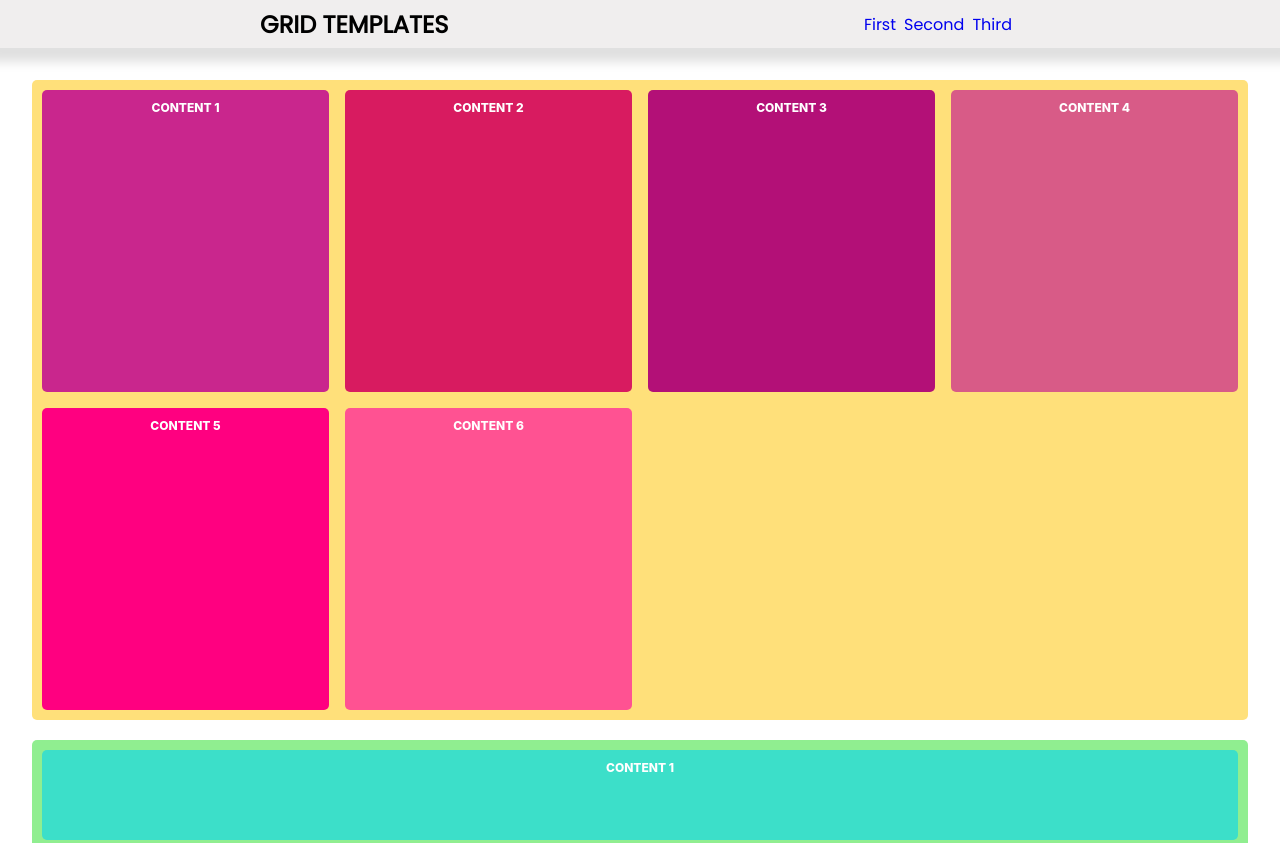
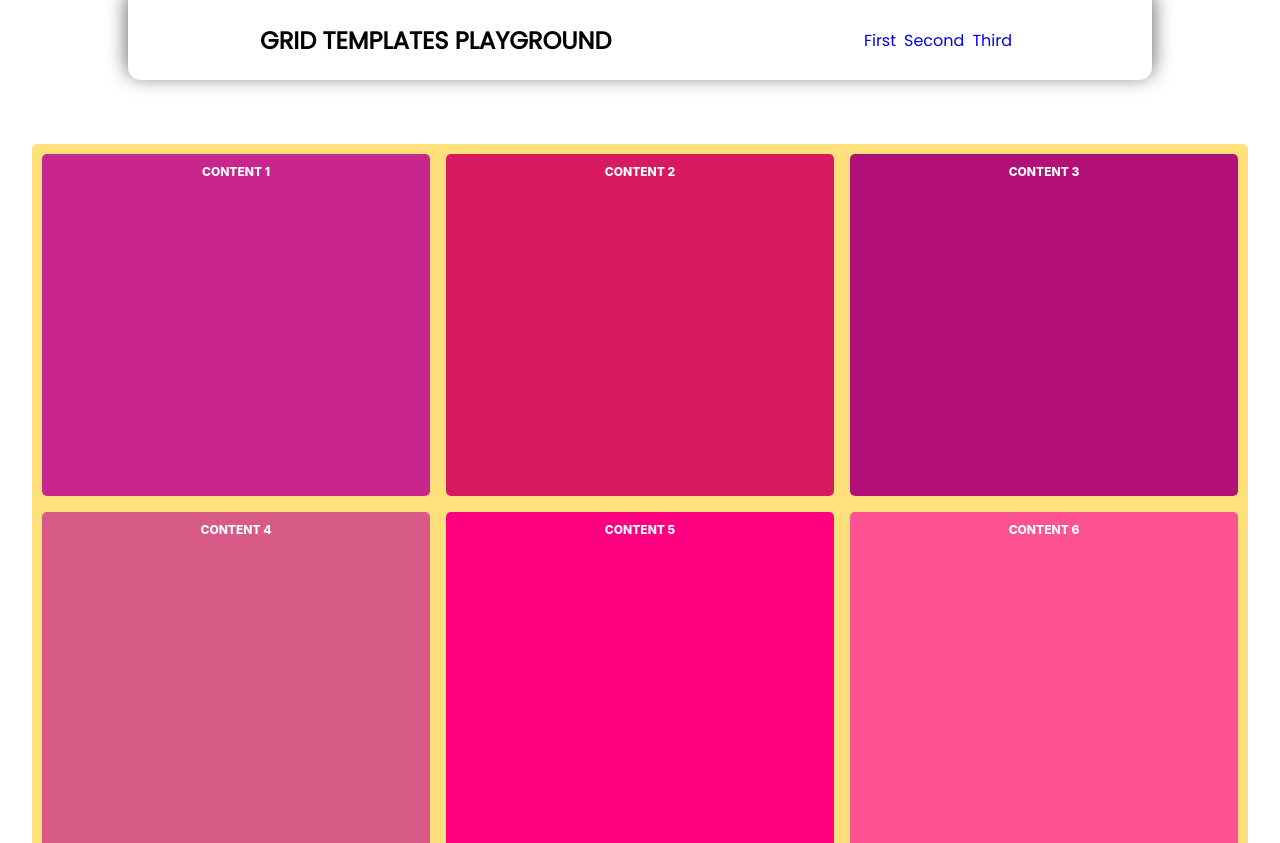
Before and after one commit to 10063987/grid, a plain HTML site: page index.html in a window 1280 px wide. Shown: the top 843 px of the page. Drawn offline with Linux system fonts and the light colour scheme.

Commit message:
navbar style improved

```diff
--- a/index.html
+++ b/index.html
@@ -10,7 +10,7 @@
 <body>
     <nav>
         <div class="nav-container">
-            <h2>Grid Templates</h2>
+            <h2>Grid Templates PlayGround</h2>
             <ul>
                 <li><a href="./index.html">First</a></li>
                 <li><a href="./second.html">Second</a></li>
--- a/style.css
+++ b/style.css
@@ -21,13 +21,20 @@ a{ text-decoration: none;}
 ul{ list-style-type: none;}
 
 nav{
-    background: rgb(240, 238, 238);
-    box-shadow: 0px 4px 10px 10px #e0e0e0;
-    height: 3rem;
+    background: rgb(255, 255, 255);
+    box-shadow: 0px -5px 20px 1px rgb(100, 100, 100);
+    height: 5rem;
     display: grid;
     align-items: center;
     font-family: var(--bodyFont);
-    margin-bottom: 2rem;
+    /* margin-bottom: 2rem; */
+    position: fixed;
+    top: 0;
+    left: 10%;
+    right: 10%;
+    width: 80%;
+    border-bottom-right-radius: 13px;
+    border-bottom-left-radius: 13px;
 }
 
 nav a{
@@ -55,7 +62,7 @@ nav a{
 
 .container-one, .container-two{
     border-radius: var(--radius);
-    height: 80vh;
+    height: 90vh;
     font-weight: 800;
     font-size: 12px;
     padding: var(--padding);
@@ -66,7 +73,7 @@ nav a{
     width: 95%;
 }
 .container-one{
-    margin: 0 auto;
+    margin: 9rem auto 4rem;
     background: rgb(255, 224, 122);
 
 
@@ -77,7 +84,7 @@ nav a{
     /* grid-template-columns: auto auto auto; */
     /* grid-template-columns: 100px 200px 1fr; */
     /* If you want them to have the same size:  */
-    grid-template-columns: repeat(4, 1fr);
+    grid-template-columns: repeat(3, 1fr);
 
 
     /* rows  */
```
